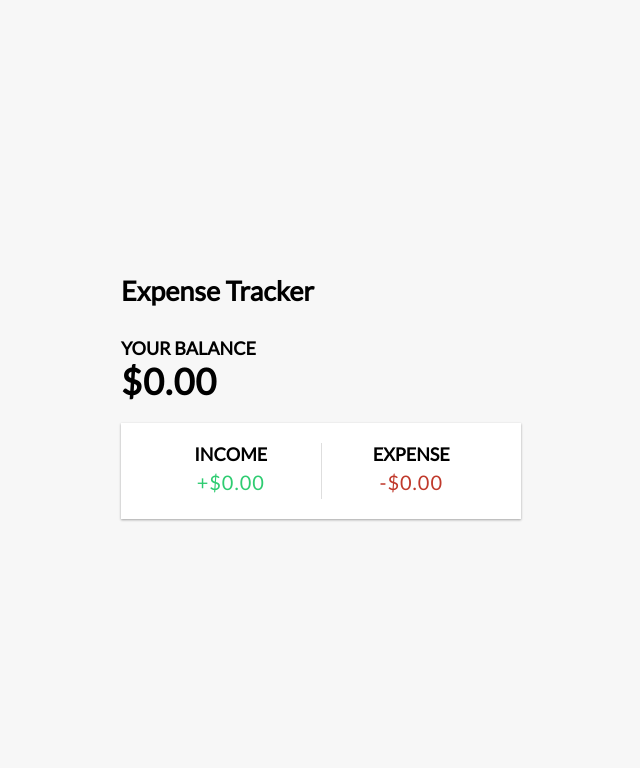
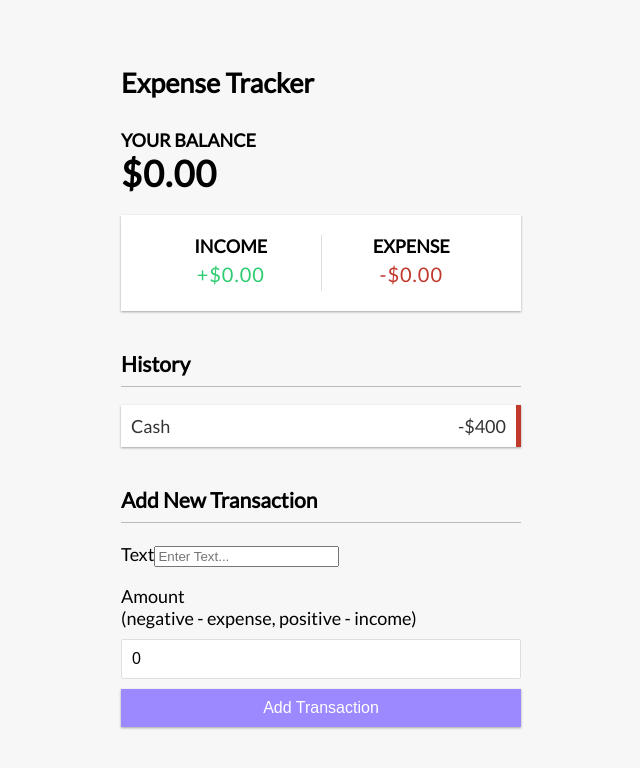
Before and after one commit to IT21271250/Expense_Tracker, a React (Create React App) app in the folder expense-tracker/: page / in a window 1280 px wide. Shown: the top 768 px of the page, without its empty margins (319-959 px from the left). Built offline with nearby package versions, Linux system fonts and the light colour scheme.

Commit message:
add transaction

```diff
--- a/expense-tracker/src/App.js
+++ b/expense-tracker/src/App.js
@@ -1,7 +1,9 @@
 import './App.css';
 import Header from './components/Header';
 import Balance from './components/Balance';
-import IncomeExp from './components/IncomeExp'
+import IncomeExp from './components/IncomeExp';
+import TransactionList from './components/TransactionList';
+import AddTransaction from './components/AddTransaction';
 
 function App() {
   return (
@@ -10,6 +12,8 @@
       <div className="container">
         <Balance />
         <IncomeExp />
+        <TransactionList />
+        <AddTransaction />
       </div>
     </div>
   );
--- /dev/null
+++ b/expense-tracker/src/components/AddTransaction.js
@@ -0,0 +1,25 @@
+import React, {useState} from 'react'
+
+const AddTransaction = () => {
+    const [text, setText] = useState('');
+    const [amount, setAmount] = useState('0')
+
+  return (
+    <>
+      <h3>Add New Transaction</h3>
+      <form>
+        <div className = "form-control">
+            <label htmlFor="text">Text</label>
+            <input type='"text' value={text} onChange={(e) => setText(e.target.value)} placeholder='Enter Text...' />
+        </div>
+        <div className='form-control'>
+            <label htmlFor= "amount">Amount <br /> (negative - expense, positive - income)</label>
+            <input type='number' value={amount} onChange={(e) => setAmount(e.target.value)} placeholder='Enter amount...' />
+        </div>
+        <button className='btn'>Add Transaction</button>
+      </form>
+    </>
+  )
+}
+
+export default AddTransaction
--- a/expense-tracker/src/components/Balance.js
+++ b/expense-tracker/src/components/Balance.js
@@ -4,7 +4,7 @@
   return (
     <div>
       <h4>Your Balance</h4>
-      <h1 id="balance">$0.00</h1>
+      <h1>$0.00</h1>
     </div>
   )
 }
--- a/expense-tracker/src/components/IncomeExp.js
+++ b/expense-tracker/src/components/IncomeExp.js
@@ -2,14 +2,14 @@
 
 const IncomeExp = () => {
   return (
-    <div class = "inc-exp-container">
+    <div className = "inc-exp-container">
       <div>
         <h4>Income</h4>
-        <p id='money-plus' class = "money plus">+$0.00</p>
+        <p className = "money plus">+$0.00</p>
       </div>
       <div>
         <h4>Expense</h4>
-        <p id='money-minus' class = "money minus">-$0.00</p>
+        <p className = "money minus">-$0.00</p>
       </div>
     </div>
   )
--- /dev/null
+++ b/expense-tracker/src/components/TransactionList.js
@@ -0,0 +1,17 @@
+import React from 'react'
+
+const TransactionList = () => {
+  return (
+    <div>
+      <h3>History</h3>
+      <ul className = "list">
+        <li className = "minus">
+            Cash <span>-$400</span>
+            <button className ="delete-btn">X</button>
+        </li>
+      </ul>
+    </div>
+  )
+}
+
+export default TransactionList
```
